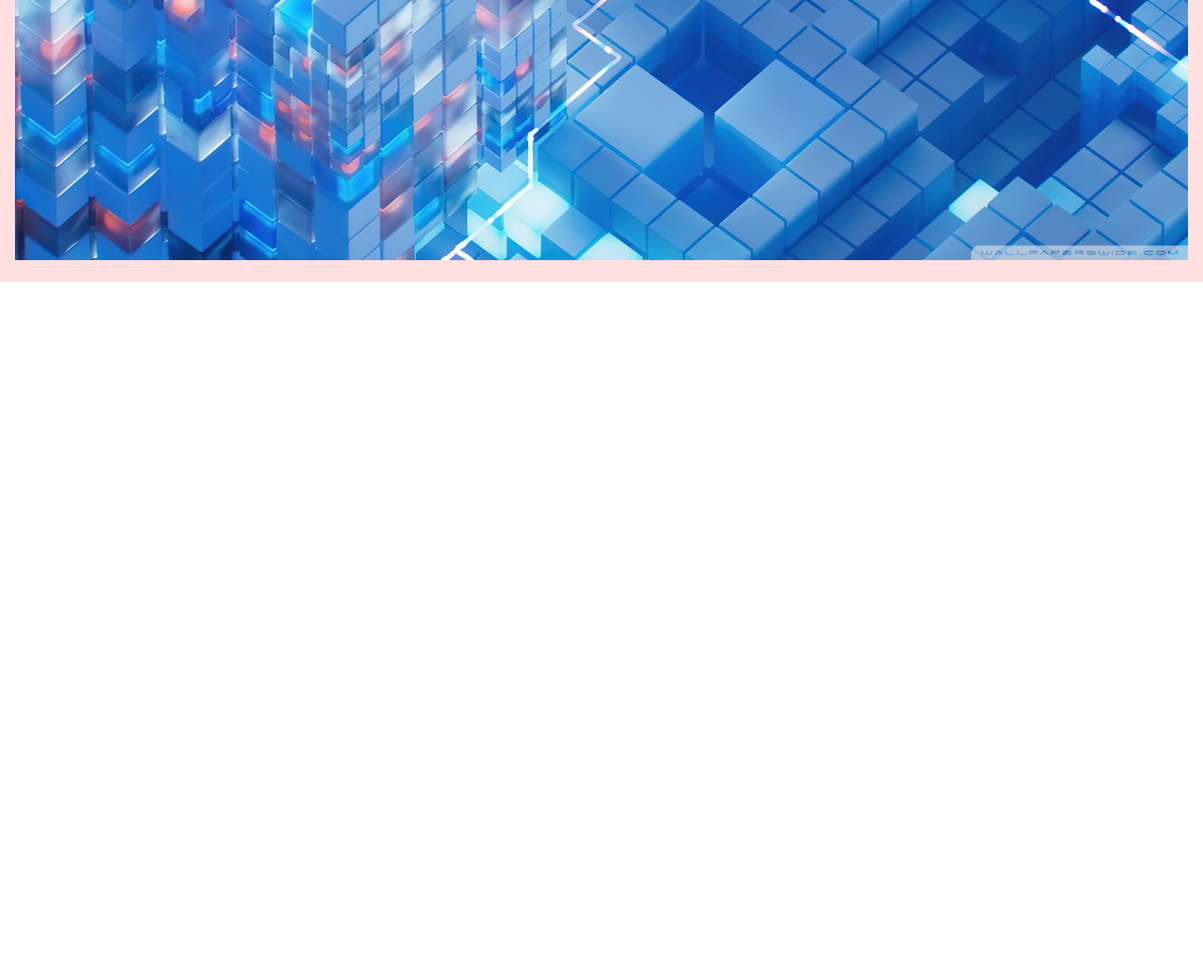
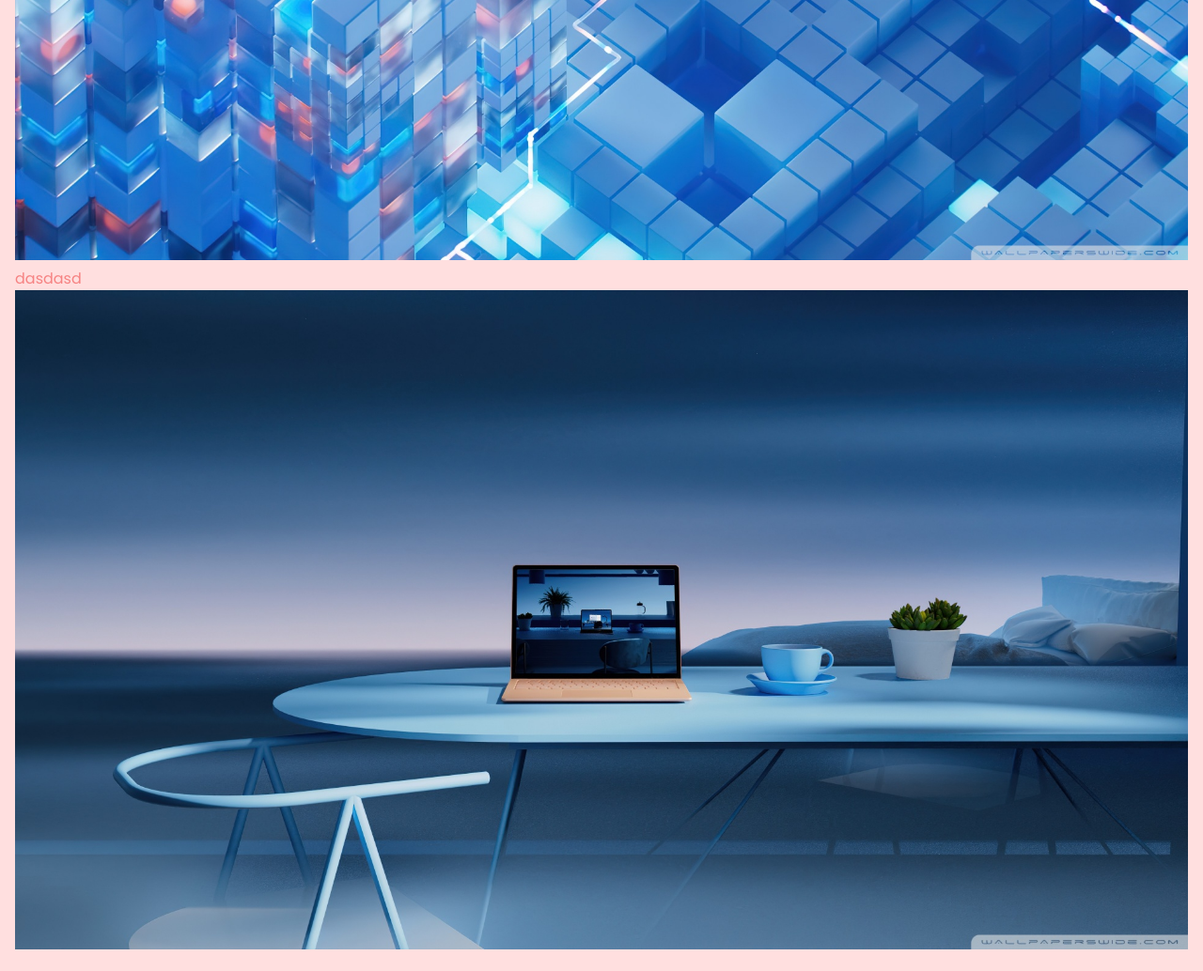
Before and after one commit to Horribili-Fejlesztok/Horribili-KFT, a plain HTML site: page index.html in a window 1280 px wide. Shown: the part 1940-2974 px from the top of the page at 94% size. Before the commit the page ends 2240 px from the top, so only its background shows below. Drawn offline with nearby package versions, Linux system fonts and the light colour scheme.

Commit message:
Index assetek létrehozása

```diff
--- a/index.html
+++ b/index.html
@@ -104,6 +104,8 @@
                 <div>
                    <img src="basic_assets/img/home.jpg" alt="">
                 </div>
+                <p>dasdasd</p>
+                <img src="basic_assets/img/about.jpg" alt="">
             </section>
         </main>
 
```
Also changed, not shown: side_assets/index_assets/index.css (added), side_assets/index_assets/index.js (added), 1 other file.
